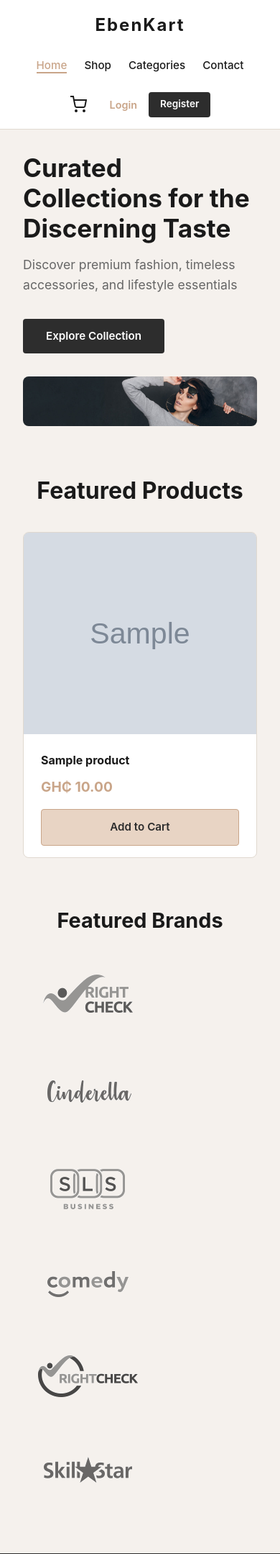
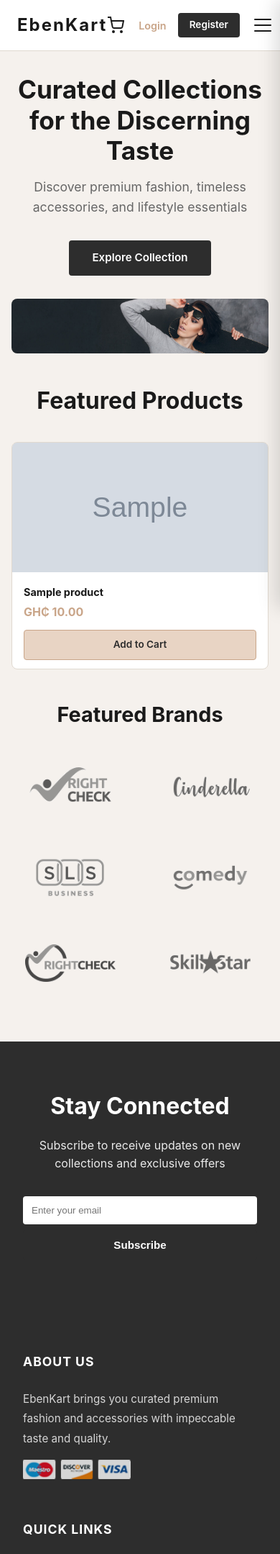
Before and after one commit to EbenezerQuayson/CodeAlpha_EbenKart, a Django app: page / in a window 390 px wide. Shown: the top 2159 px of the page at 72% size. Run offline with Django 5.2, Linux system fonts and the light colour scheme; tables that the repository leaves empty hold one stand-in row (values such as "Sample post"); grey boxes marked "Sample" are stand-in pictures.

Commit message:
feat: implement base navigation template, order success view, and site-wide CSS styles

```diff
--- a/catalog/static/catalog/css/styles.css
+++ b/catalog/static/catalog/css/styles.css
@@ -78,6 +78,27 @@ body {
   display: flex;
   gap: 2rem;
   align-items: center;
+}
+
+.menu-toggle {
+  display: none;
+  flex-direction: column;
+  justify-content: space-between;
+  width: 24px;
+  height: 18px;
+  background: transparent;
+  border: none;
+  cursor: pointer;
+  padding: 0;
+  z-index: 200;
+}
+
+.menu-toggle span {
+  width: 100%;
+  height: 2px;
+  background-color: var(--text);
+  border-radius: 2px;
+  transition: all 0.3s cubic-bezier(0.4, 0, 0.2, 1);
 }
 
 .cart-icon {
@@ -1124,20 +1145,103 @@ body {
     grid-template-columns: 1fr;
     margin: 2rem auto;
     gap: 2rem;
+    padding: 0 1rem;
+    text-align: center;
   }
 
   .hero-content h1 {
     font-size: 2.2rem;
   }
 
+  .hero-image {
+    max-height: 300px;
+    object-fit: cover;
+  }
+
+  .featured,
+  .categories-grid,
+  .featured-brands,
+  .contact-section,
+  .cart-section,
+  .profile-dashboard {
+    padding: 0 1rem;
+    margin-top: 2.5rem;
+    margin-bottom: 2.5rem;
+  }
+
+  .page-header {
+    padding: 2.5rem 1rem;
+    margin-bottom: 1.5rem;
+  }
+
+  .page-header h1 {
+    font-size: 1.8rem;
+  }
+
+  .page-header p {
+    font-size: 0.95rem;
+  }
+
   .nav-container {
+    flex-direction: row;
+    justify-content: space-between;
+    padding: 1rem 1.5rem;
+    gap: 0;
+  }
+
+  .nav-menu {
+    position: fixed;
+    top: 0;
+    right: -280px;
+    width: 280px;
+    height: 100vh;
+    background: white;
+    box-shadow: -5px 0 25px rgba(0, 0, 0, 0.15);
     flex-direction: column;
-    gap: 1.5rem;
-    padding: 1rem;
-  }
-
-  .nav-menu {
-    gap: 1.5rem;
+    align-items: flex-start;
+    justify-content: flex-start;
+    padding: 6rem 2.5rem 2rem;
+    gap: 1.75rem;
+    z-index: 150;
+    margin: 0;
+    transition: right 0.3s cubic-bezier(0.4, 0, 0.2, 1);
+  }
+
+  .nav-menu.open {
+    right: 0;
+  }
+
+  .nav-menu li {
+    width: 100%;
+  }
+
+  .nav-menu li a {
+    display: block;
+    width: 100%;
+    font-size: 1.1rem;
+    padding: 0.5rem 0;
+    border-bottom: 1px solid var(--border);
+  }
+
+  .menu-toggle {
+    display: flex;
+  }
+
+  .menu-toggle.active span:nth-child(1) {
+    transform: rotate(45deg) translate(5px, 6px);
+  }
+
+  .menu-toggle.active span:nth-child(2) {
+    opacity: 0;
+    transform: translateX(-10px);
+  }
+
+  .menu-toggle.active span:nth-child(3) {
+    transform: rotate(-45deg) translate(5px, -6px);
+  }
+
+  .nav-icons {
+    gap: 1.25rem;
   }
 
   .category-card {
@@ -1179,10 +1292,80 @@ body {
 
   .shop-container {
     grid-template-columns: 1fr;
+    gap: 2rem;
+  }
+
+  .filters {
+    padding: 1.25rem 1.25rem;
+  }
+
+  .filters form {
+    display: grid;
+    grid-template-columns: repeat(auto-fit, minmax(220px, 1fr));
+    gap: 1.5rem;
+    align-items: start;
+  }
+
+  .filters h3 {
+    grid-column: 1 / -1;
+    margin-bottom: 0.5rem;
+    padding-bottom: 0.5rem;
+  }
+
+  .filters .filter-group {
+    margin-bottom: 0;
+  }
+
+  .filters .btn-secondary {
+    grid-column: 1 / -1;
   }
 
   .newsletter-form {
     flex-direction: column;
+  }
+}
+
+/* Small Mobile Devices Grid Layout */
+@media (max-width: 576px) {
+  .products-grid {
+    grid-template-columns: repeat(auto-fit, minmax(140px, 1fr));
+    gap: 1rem;
+  }
+
+  .product-card h3 {
+    font-size: 0.9rem;
+    padding: 1rem 1rem 0.25rem;
+  }
+
+  .price {
+    padding: 0 1rem;
+    font-size: 1rem;
+  }
+
+  .product-card button,
+  .product-card .btn-add-to-cart {
+    width: calc(100% - 2rem);
+    margin: 0.75rem 1rem;
+    font-size: 0.85rem;
+    padding: 0.55rem 0.75rem;
+  }
+
+  .product-image {
+    height: 180px;
+  }
+
+  .order-items-table-simple,
+  .order-items-table {
+    display: block;
+    width: 100%;
+    overflow-x: auto;
+    -webkit-overflow-scrolling: touch;
+  }
+
+  .form-container {
+    padding: 1.5rem;
+    margin: 2rem auto;
+    width: 95%;
   }
 }
 
--- a/catalog/templates/catalog/base.html
+++ b/catalog/templates/catalog/base.html
@@ -57,6 +57,13 @@
                         <a href="{% url 'register' %}" class="btn-primary" style="padding: 0.4rem 1rem; font-size: 0.85rem;">Register</a>
                     {% endif %}
                 </div>
+
+                <!-- Hamburger Mobile Menu Toggle -->
+                <button class="menu-toggle" id="menuToggle" aria-label="Toggle Navigation" onclick="toggleMobileMenu(event)">
+                    <span></span>
+                    <span></span>
+                    <span></span>
+                </button>
             </div>
         </div>
     </nav>
@@ -119,8 +126,17 @@
             dropdown.classList.toggle('show');
         }
 
-        // Close the dropdown if clicking outside
+        function toggleMobileMenu(event) {
+            event.stopPropagation();
+            const navMenu = document.querySelector('.nav-menu');
+            const toggleBtn = document.getElementById('menuToggle');
+            navMenu.classList.toggle('open');
+            toggleBtn.classList.toggle('active');
+        }
+
+        // Close the dropdowns and menus if clicking outside
         document.addEventListener('click', function(event) {
+            // Dropdown close
             const dropdown = document.getElementById('userDropdown');
             const avatar = document.getElementById('avatarBtn');
             if (dropdown && dropdown.classList.contains('show')) {
@@ -128,6 +144,16 @@
                     dropdown.classList.remove('show');
                 }
             }
+
+            // Mobile menu close
+            const navMenu = document.querySelector('.nav-menu');
+            const toggleBtn = document.getElementById('menuToggle');
+            if (navMenu && navMenu.classList.contains('open')) {
+                if (!navMenu.contains(event.target) && !toggleBtn.contains(event.target)) {
+                    navMenu.classList.remove('open');
+                    toggleBtn.classList.remove('active');
+                }
+            }
         });
     </script>
 </body>
```
Also changed, not shown: other parts of catalog/static/catalog/css/styles.css (+65 -0 lines), cart/templates/cart/order_success.html (+4 -4 lines), README.md.
